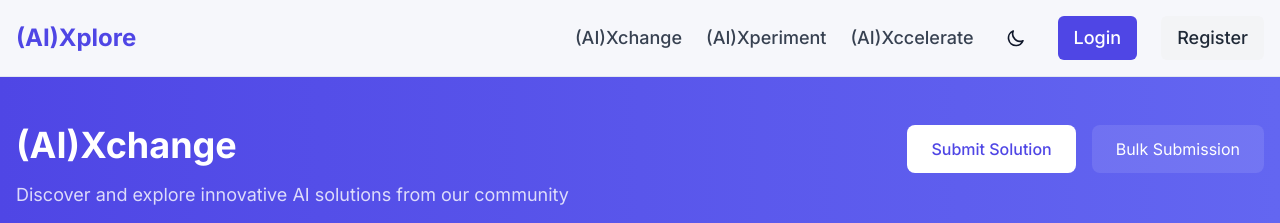
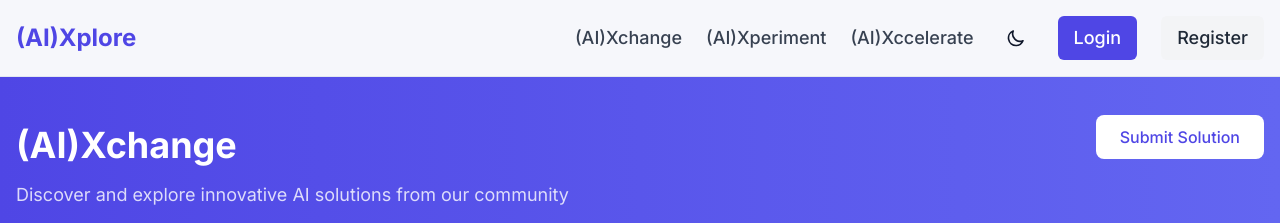
Before and after one commit to rartzi/aixchange, a Next.js app in the folder app/: page /solutions in a window 1280 px wide. Shown: the top 223 px of the page. Built offline with nearby package versions, Linux system fonts and the light colour scheme; no server answers; the database is empty.

Commit message:
refactor(solutions): remove bulk submission from main page
- Remove bulk submission link from solutions page
- Keep bulk submission as admin-only feature
- Clean up header layout

```diff
--- a/app/src/app/solutions/page.tsx
+++ b/app/src/app/solutions/page.tsx
@@ -72,18 +72,12 @@ export default async function SolutionsPage() {
                 Discover and explore innovative AI solutions from our community
               </p>
             </div>
-            <div className="flex gap-4">
+            <div>
               <Link
                 href="/solutions/create"
                 className="px-6 py-3 rounded-lg bg-white text-primary hover:bg-white/90 transition-colors font-medium"
               >
                 Submit Solution
-              </Link>
-              <Link
-                href="/admin/solutions/bulk-submission"
-                className="px-6 py-3 rounded-lg bg-white/10 text-white hover:bg-white/20 transition-colors"
-              >
-                Bulk Submission
               </Link>
             </div>
           </div>
```
